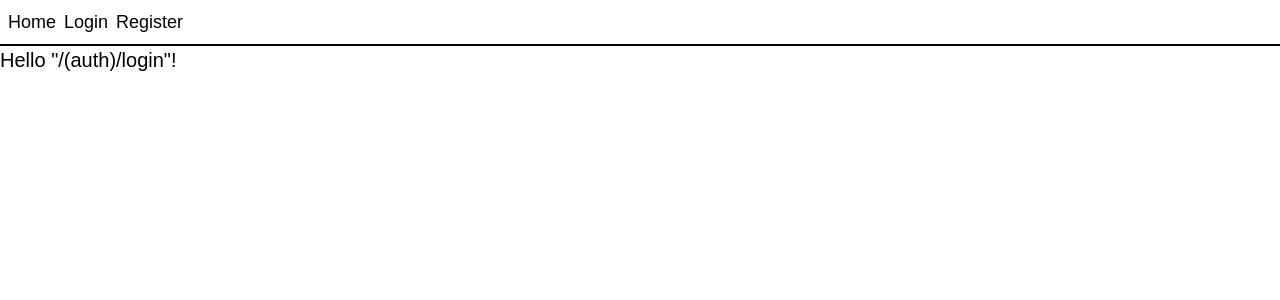
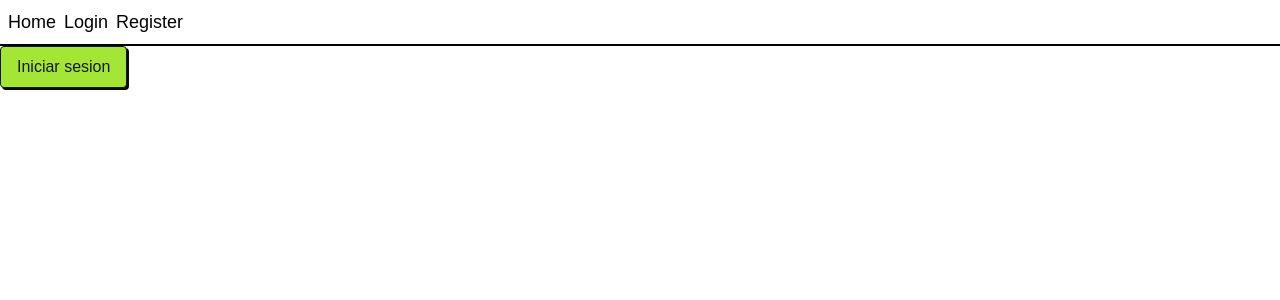
Before and after one commit to whoAngeel/rago, a React (Vite) app in the folder frontend/: page /login in a window 1280 px wide. Shown: the top 300 px of the page. Built offline with nearby package versions, Linux system fonts and the light colour scheme; a web font is replaced by a local one.

Commit message:
auth store

```diff
--- a/frontend/package.json
+++ b/frontend/package.json
@@ -14,6 +14,7 @@
     "@tanstack/react-query": "^5.100.9",
     "@tanstack/react-router": "^1.169.1",
     "@tanstack/react-router-devtools": "^1.166.13",
+    "axios": "^1.16.0",
     "lucide-react": "^1.14.0",
     "react": "^19.2.5",
     "react-dom": "^19.2.5",
--- /dev/null
+++ b/frontend/src/lib/constants.ts
@@ -0,0 +1,2 @@
+export const API_BASE_URL = "";
+export const API_VERSION = "/api/v1"
--- a/frontend/src/routes/(auth)/login.tsx
+++ b/frontend/src/routes/(auth)/login.tsx
@@ -1,9 +1,20 @@
 import { createFileRoute } from '@tanstack/react-router'
+import { Button } from '../../components/ui'
+import { useAuthStore, useIsAuthenticated } from '../../store/authStore'
 
 export const Route = createFileRoute('/(auth)/login')({
-  component: RouteComponent,
+    component: RouteComponent,
 })
 
 function RouteComponent() {
-  return <div>Hello "/(auth)/login"!</div>
+    const { login, isLoading } = useAuthStore()
+    const isAuthenticated = useIsAuthenticated()
+
+    if (isAuthenticated) return <Button variant='secondary' onClick={useAuthStore.getState().logout}>Logout</Button>
+    return <div>
+
+        <Button onClick={() => login('whoangel.agl@gmail.com', 'whoangel')} isLoading={isLoading}>
+            {isLoading ? "Cargando..." : "Iniciar sesion"}
+        </Button>
+    </div>
 }
--- /dev/null
+++ b/frontend/src/store/authStore.ts
@@ -0,0 +1,83 @@
+import { create } from "zustand"
+import { persist } from "zustand/middleware"
+import axios from "axios"
+import type { User } from "../types"
+import { API_BASE_URL, API_VERSION } from "../lib/constants"
+
+interface AuthState {
+    user: User | null
+    accessToken: string | null
+    refreshToken: string | null
+    isAuthenticated: boolean
+    isLoading: boolean
+
+    login: (email: string, password: string) => Promise<void>
+    register: (email: string, password: string, name: string, role: string) => Promise<void>
+    logout: () => Promise<void>
+    refresh: () => Promise<void>
+    setUser: (user: User) => void
+}
+
+export const useAuthStore = create<AuthState>()(
+    persist(
+        (set, get) => ({
+            user: null,
+            accessToken: null,
+            refreshToken: null,
+            isAuthenticated: false,
+            isLoading: false,
+
+            login: async (email: string, password: string) => {
+                set({ isLoading: true })
+                try {
+                    const res = await axios.post(`${API_BASE_URL}${API_VERSION}/auth/login`, { email, password })
+                    const { access_token: accessToken, refresh_token: refreshToken } = res.data
+                    set({ accessToken, refreshToken, isAuthenticated: true, user: res.data?.user })
+                } catch (error) {
+                    console.error(error)
+                } finally {
+                    set({ isLoading: false })
+                }
+            },
+
+            logout: async () => {
+                set({ isLoading: true })
+                try {
+                    await axios.post(`${API_BASE_URL}${API_VERSION}/auth/logout`, { refresh_token: get().refreshToken })
+                } catch (error) {
+                    console.error(error)
+                } finally {
+                    set({ user: null, accessToken: null, refreshToken: null, isAuthenticated: false, isLoading: false })
+                }
+            },
+
+            refresh: async () => {
+                set({ isLoading: true })
+                try {
+                    const res = await axios.post(`${API_BASE_URL}${API_VERSION}/auth/refresh`, { refresh_token: get().refreshToken })
+                    const { access_token: accessToken, refresh_token: refreshToken } = res.data
+                    set({ accessToken, refreshToken, isAuthenticated: true })
+                } catch (error) {
+                    console.error(error)
+                } finally {
+                    set({ isLoading: false })
+                }
+            },
+            register: async (email: string, password: string, name: string, role: string) => {
+                // TODO
+            },
+
+            setUser: (user: User) => { set({ user }) },
+        }),
+        {
+            name: "auth-storage",
+            partialize: (state) => ({ refreshToken: state.refreshToken }),
+        }
+    )
+)
+
+
+export const useUser = () => useAuthStore((s) => s.user)
+export const useIsAuthenticated = () => useAuthStore((s) => s.isAuthenticated)
+export const useAccessToken = () => useAuthStore((s) => s.accessToken)
+export const useRefreshToken = () => useAuthStore((s) => s.refreshToken)
--- a/frontend/src/types/index.ts
+++ b/frontend/src/types/index.ts
@@ -42,3 +42,5 @@ interface ChatMessage {
     sources: string
     created_at: string
 }
+
+export type { User, Document, ChatSession, Source, ChatMessage }
--- a/frontend/vite.config.ts
+++ b/frontend/vite.config.ts
@@ -6,8 +6,16 @@ import { tanstackRouter } from '@tanstack/router-plugin/vite'
 
 // https://vite.dev/config/
 export default defineConfig({
-  plugins: [react(), tailwindcss(), tanstackRouter({
+  plugins: [tailwindcss(), tanstackRouter({
     target: 'react',
     autoCodeSplitting: true
-  })],
+  }), react(),],
+  server: {
+    proxy: {
+      '/api': {
+        target: 'http://localhost:4004',
+        changeOrigin: true,
+      }
+    }
+  }
 })
```
Also changed, not shown: frontend/src/lib/api.ts (added), frontend/src/routeTree.gen.ts (indentation only), 1 other file (tests, documents, lock files or other folders).
